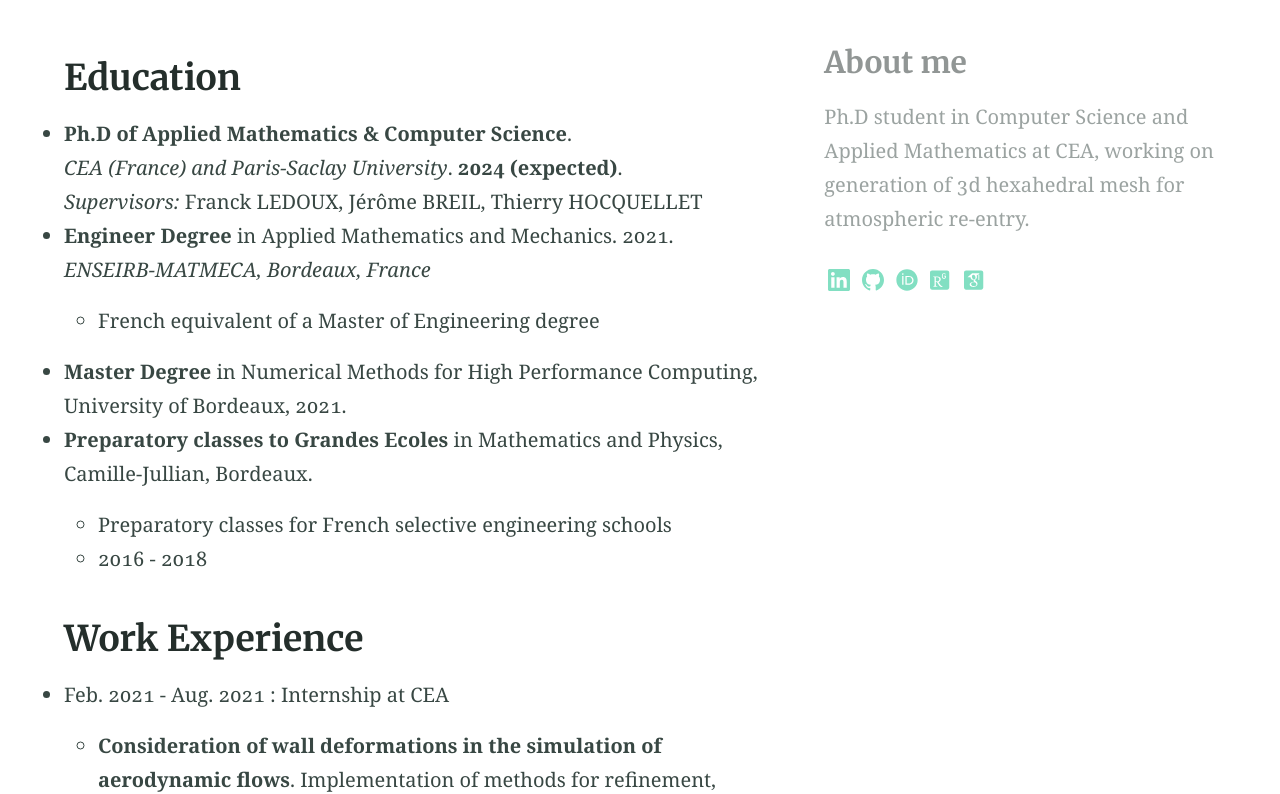
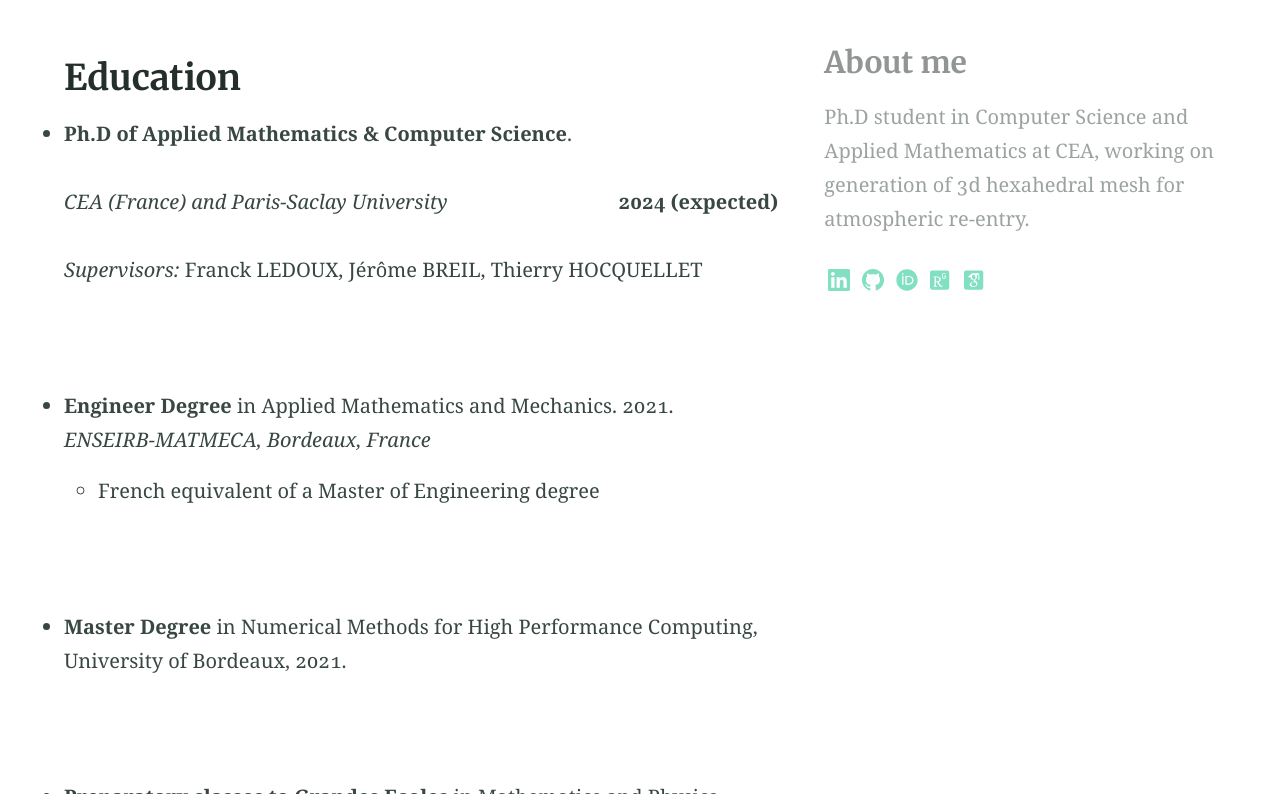
Before and after one commit to claireroche/claireroche.github.io, a Jekyll site: the page built from cv.md, in a window 1280 px wide and 900 px high, scrolled down 322 px, cut to the strip 106-900 px from the top of the window. Built offline with Jekyll 4.4.1, drawn with Linux system fonts in a browser that asks for light colours; a style sheet for code colours, icons or effects is not loaded.

```diff
--- a/cv.md
+++ b/cv.md
@@ -12,18 +12,24 @@ aside: true
 ## Education
 
 * **Ph.D of Applied Mathematics & Computer Science**.
-_CEA (France) and Paris-Saclay University_. **2024 (expected)**.
+<p style="text-align:left;">
+    <i>CEA (France) and Paris-Saclay University</i>
+    <span style="float:right;">
+        <b>2024 (expected)</b>
+    </span>
+</p>
+
 _Supervisors:_ Franck LEDOUX, Jérôme BREIL, Thierry HOCQUELLET
 
-
+&nbsp;
 * **Engineer Degree** in Applied Mathematics and Mechanics. 2021.
 _ENSEIRB-MATMECA, Bordeaux, France_
   * French equivalent of a Master of Engineering degree
 
-
+&nbsp;
 * **Master Degree** in Numerical Methods for High Performance Computing, University of Bordeaux, 2021.
 
-
+&nbsp;
 * **Preparatory classes to Grandes Ecoles** in Mathematics and Physics, Camille-Jullian, Bordeaux.
   * Preparatory classes for French selective engineering schools
   * 2016 - 2018
@@ -51,9 +57,9 @@ _ENSEIRB-MATMECA, Bordeaux, France_
 
 ## Skills
 
-|                           |                                                                                      |
-|:--------------------------|:-------------------------------------------------------------------------------------|
-| **Programming**           | Fortran 90, C++, Python, Git, Latex, TikZ, MarkDown                                  |
-| **Softwares**             | CLion, gmds, Paraview, Visit, SU2 CFD                                                |
-| **Communication** &nbsp; &nbsp; | French (native), English (B2 - TOEIC:870), Spanish (beginner)                        |
-| **Other**                 | Mesh Generation, Numerical Analysis, Numerical Methods, Computational Fluid Dynamics |
+|                               |                                                                                      |
+|:------------------------------|:-------------------------------------------------------------------------------------|
+| **Programming**               | Fortran 90, C++, Python, Git, Latex, TikZ, MarkDown                                  |
+| **Softwares**                 | CLion, gmds, Paraview, Visit, SU2 CFD                                                |
+| **Communication**&nbsp;&nbsp; | French (native), English (B2 - TOEIC:870), Spanish (beginner)                        |
+| **Other**                     | Mesh Generation, Numerical Analysis, Numerical Methods, Computational Fluid Dynamics |
```
